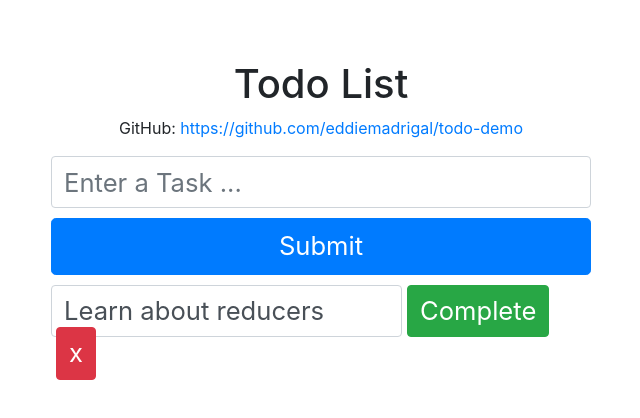
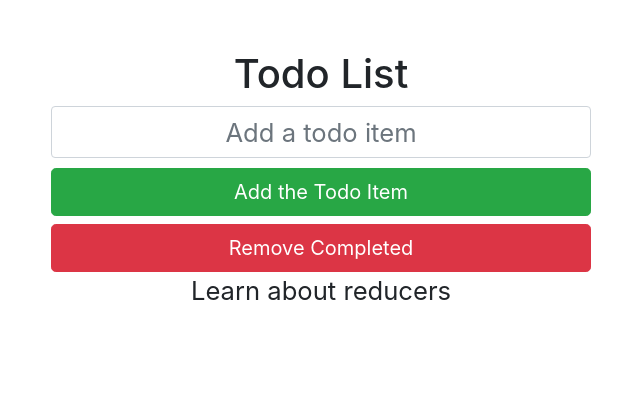
Before and after one commit to eddiemadrigal/todo-demo, a React (Create React App) app: page / in a window 1280 px wide. Shown: the top 418 px of the page, without its empty margins (319-959 px from the left). Built offline with nearby package versions, Linux system fonts and the light colour scheme.

Commit message:
reducers added

```diff
--- a/src/App.css
+++ b/src/App.css
@@ -1,34 +1,27 @@
-#submitButton {
-    margin-top: 10px;
-    font-size: 1.6rem;
+#container {
+  margin-top: 50px;
 }
 
 h1 {
-    text-align: center;
+  text-align: center;
+}
+
+.completed {
+    text-decoration: line-through;
+}
+
+.todo-list {
+  text-align: center;
+  font-size: 1.6rem;
+  cursor: pointer;
+}
+
+.todo-list:hover {
+  color: red;
 }
 
 #input {
-    font-size: 1.6rem;
+  font-size: 1.6rem;
+  text-align: center;
+  margin-bottom: 10px;
 }
-
-#todo-text {
-    font-size: 1.6rem;
-    display: inline;
-    background: white;
-    width: 65%;
-    margin-top: 10px;
-}
-
-#container {
-    margin-top: 60px;
-}
-
-#complete, #remove {
-    font-size: 1.6rem;
-    margin-top: -10px;
-    margin-left: 5px;
-}
-
-p.link {
-    text-align: center;
-}
--- a/src/App.js
+++ b/src/App.js
@@ -1,64 +1,30 @@
-import React, { useState } from "react";
-import Todo from './components/Todo';
-import TodoForm from './components/TodoForm';
-import { Container, Row, Col } from 'reactstrap';
-import "./App.css";
+import React, { useReducer } from 'react';
+import { initialState, reducer } from './reducer';
+import './App.css';
+
+import TodoList from './components/TodoList.js';
+import TodoForm from './components/TodoForm.js';
 
 function App() {
-
-  const [todos, setTodos] = useState([
-    {
-      item: 'Learn about reducers',
-      completed: false,
-      id: 3892987589
-    }
-  ]);
+  const [state, dispatch] = useReducer(reducer, initialState);
+  console.log('state', state);
 
   const addTodo = item => {
-    const newTodos = [...todos, { item, completed: false, id: new Date() }];
-    setTodos(newTodos);
+    dispatch({ type: "ADD_TODO", payload: item });
   };
 
-  const toggleTodo = index => {
-    const newTodos = [...todos];
-    if (newTodos[index].completed === false) {
-      newTodos[index].completed = true;
-    } else {
-      newTodos[index].completed = false;
-    }
-    setTodos(newTodos);
+  const toggleTodo = id => {
+    dispatch({ type: "TOGGLE_TODO", payload: id });
   };
 
-  const removeTodo = index => {
-    const newTodos = [...todos];
-    newTodos.splice(index, 1);
-    setTodos(newTodos);
+  const clearCompleted = () => {
+    dispatch({ type: "CLEAR_COMPLETED" });
   };
 
   return (
-    <div>
-      <Container id="container">
-
-        <Row>
-          <Col sm="12" md={{ size: 6, offset: 3 }}>
-
-            <h1>Todo List</h1>
-            <p className="link">GitHub: <a href="https://github.com/eddiemadrigal/todo-demo" target="_blank">https://github.com/eddiemadrigal/todo-demo</a></p>
-            <TodoForm addTodo={addTodo} />
-
-            {todos.map((item, index) => (
-              <Todo
-                key={index}
-                index={index}
-                todo={item}
-                toggleTodo={toggleTodo}
-                removeTodo={removeTodo}
-              />
-            ))}
-          </Col>
-        </Row>
-
-      </Container>
+    <div className="App">
+      <TodoForm addTodo={addTodo} clearCompleted={clearCompleted} />
+      <TodoList todoArray={state.todoArray} toggleTodo={toggleTodo} />
     </div>
   );
 }
--- a/src/components/Todo.js
+++ /dev/null
@@ -1,17 +0,0 @@
-import React from 'react';
-import { Button, Input } from 'reactstrap';
-
-function Todo({ todo, index, toggleTodo, removeTodo }) {
-    return (
-        <div
-        className="todo"
-        style={{ textDecoration: todo.completed ? "line-through" : "" }}
-        >
-        <Input id="todo-text" value = {todo.item} readOnly />
-            <Button id="complete" color="success" onClick={() => toggleTodo(index)}>Complete</Button>
-            <Button id="remove" color="danger" onClick={() => removeTodo(index)}>x</Button>
-        </div>
-    );
-}
-
-export default Todo;
--- a/src/components/TodoForm.js
+++ b/src/components/TodoForm.js
@@ -1,29 +1,40 @@
 import React, { useState } from 'react';
-import { Form, Input, Button } from 'reactstrap';
+import { Container, Row, Col, Button, Form, Input} from 'reactstrap';
 
-function TodoForm({ addTodo }) {
-  const [value, setValue] = useState("");
-
-  const handleSubmit = e => {
-    e.preventDefault();
-    if (!value) return;
-    addTodo(value);
-    setValue("");
+const TodoForm = (props) => {
+  const { addTodo, clearCompleted } = props;
+  const [item, setItem] = useState("");
+  const handleChange = event => setItem(event.target.value);
+  const handleSubmit = event => {
+    event.preventDefault();
+    addTodo(item);
+    setItem("");
+  };
+  const handleClear = event => {
+    event.preventDefault();
+    clearCompleted();
   };
 
   return (
     <Form onSubmit={handleSubmit}>
-      <Input
-        id="input"
-        type="text"
-        className="input"
-        value={ value }
-        placeholder = "Enter a Task ..."
-        onChange={e => setValue(e.target.value)}
-      />
-      <Button id="submitButton" color="primary" size="lg" block>Submit</Button>
+      <Container id="container">
+        <h1>Todo List</h1>
+        <Row>
+          <Col sm="12" md={{ size: 6, offset: 3 }}>
+            <Input type="text"
+              id="input"
+              name="item"
+              placeholder="Add a todo item"
+              value={item}
+              onChange={handleChange} />
+            <Button color="success" size="lg" block>Add the Todo Item</Button>
+            <Button onClick={handleClear} color="danger" size="lg" block>Remove Completed</Button>
+          </Col>
+        </Row>
+      </Container>
+
     </Form>
   );
-}
+};
 
 export default TodoForm;
--- /dev/null
+++ b/src/components/TodoList.js
@@ -0,0 +1,17 @@
+import React from 'react';
+
+const TodoList = ({ todoArray, toggleTodo }) => {
+  return (
+    <div>
+      {todoArray.map(todo => (
+        <div key={todo.id}
+             onClick={() => toggleTodo(todo.id)}
+             className={todo.completed ? "completed" : ""}>
+          <p className="todo-list">{todo.item}</p>
+        </div>
+      ))}
+    </div>
+  );
+};
+
+export default TodoList;
--- /dev/null
+++ b/src/reducer/index.js
@@ -0,0 +1,47 @@
+export const initialState = {
+    todoArray: [
+      {
+        item: 'Learn about reducers',
+        completed: false,
+        id: 3892987589
+      }
+    ],
+    // todoInput: ""
+  };
+
+  export function reducer(state, action) {
+    console.log('action', action);
+    switch (action.type) {
+    case "ADD_TODO":
+      const newTodo = {
+          item: action.payload,
+          completed: false,
+          id: Date.now()
+      };
+      return {
+        ...state,
+        todoArray: [...state.todoArray, newTodo] // state.todoArray.concat(newTodo)
+      };
+    case "TOGGLE_TODO":
+      return {
+        ...state,
+        todoArray: state.todoArray.map(todo => {
+          if (todo.id === action.payload) {
+            return {
+              ...todo,
+              completed: !todo.completed
+            };
+          } else {
+            return todo;
+          }
+        })
+      };
+    case "CLEAR_COMPLETED":
+      return {
+        ...state,
+        todoArray: state.todoArray.filter(todo => !todo.completed)
+      };
+    default:
+      return state;
+    }
+  }
--- a/src/reducers/todoReducer.js
+++ /dev/null
@@ -1,5 +0,0 @@
-export const initialState = {
-    item: 'Learn about reducers',
-    completed: false,
-    id: 3892987589
-}
```
